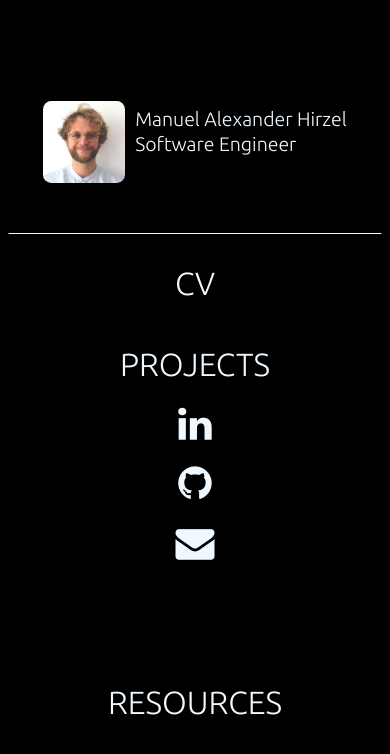
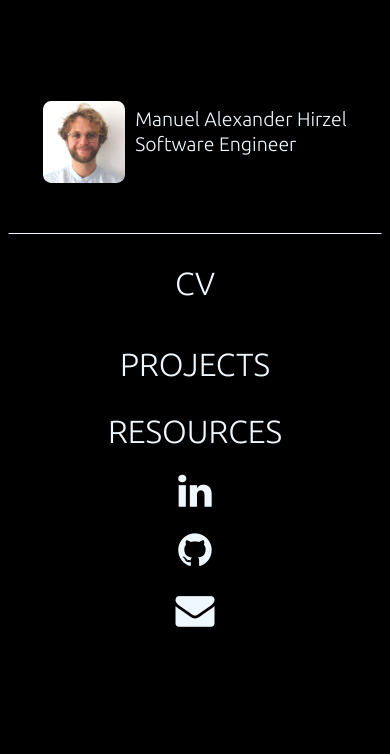
Before and after one commit to IcebergLettuce/Website, an Angular app in the folder frontend/: page /home in a window 390 px wide. Shown: the top 754 px of the page. Built offline with nearby package versions, Linux system fonts and the light colour scheme.

Commit message:
changed text

```diff
--- a/frontend/src/app/navigation/navigation.component.html
+++ b/frontend/src/app/navigation/navigation.component.html
@@ -29,10 +29,16 @@
             <div class="col-md-4 " style="z-index: 100;">
                 <app-shake [text]="'Projects'" routerLink="/projects"></app-shake>
             </div>
+
             <div class="col-md-4 d-none d-lg-block" style="z-index: 100;">
-
                 <img src="assets/manuelh.jpg" alt="Avatar" style="border-radius: 50%;">
             </div>
+
+            <div class="col-md-4 d-lg-none" style="z-index: 100;"> <br>
+                <app-shake [text]="'Resources'" routerLink="/reading"></app-shake>
+            </div>
+
+
             <div class="col-md-4">
                 <app-icons></app-icons>
             </div>
@@ -41,7 +47,7 @@
         <div class="row" style="text-align: center;align-items: center;">
             <div class="col-md-4" style="z-index: 100;">
             </div>
-            <div class="col-md-4" style="z-index: 100;">
+            <div class="col-md-4  d-none d-lg-block" style="z-index: 100;">
                 <app-shake [text]="'Resources'" routerLink="/reading"></app-shake>
             </div>
             <div class="col-md-4" style="z-index: 100;">
```
